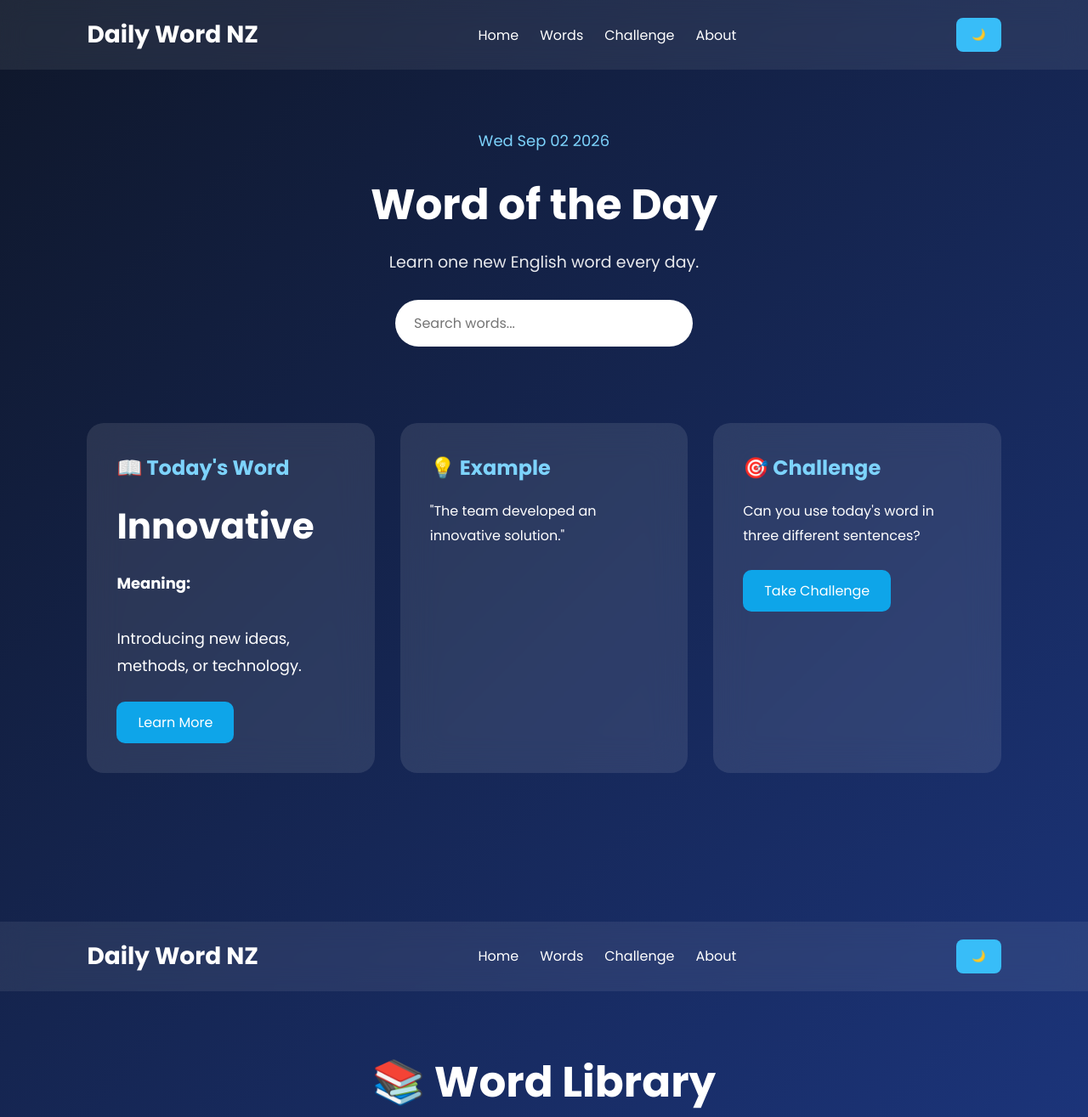
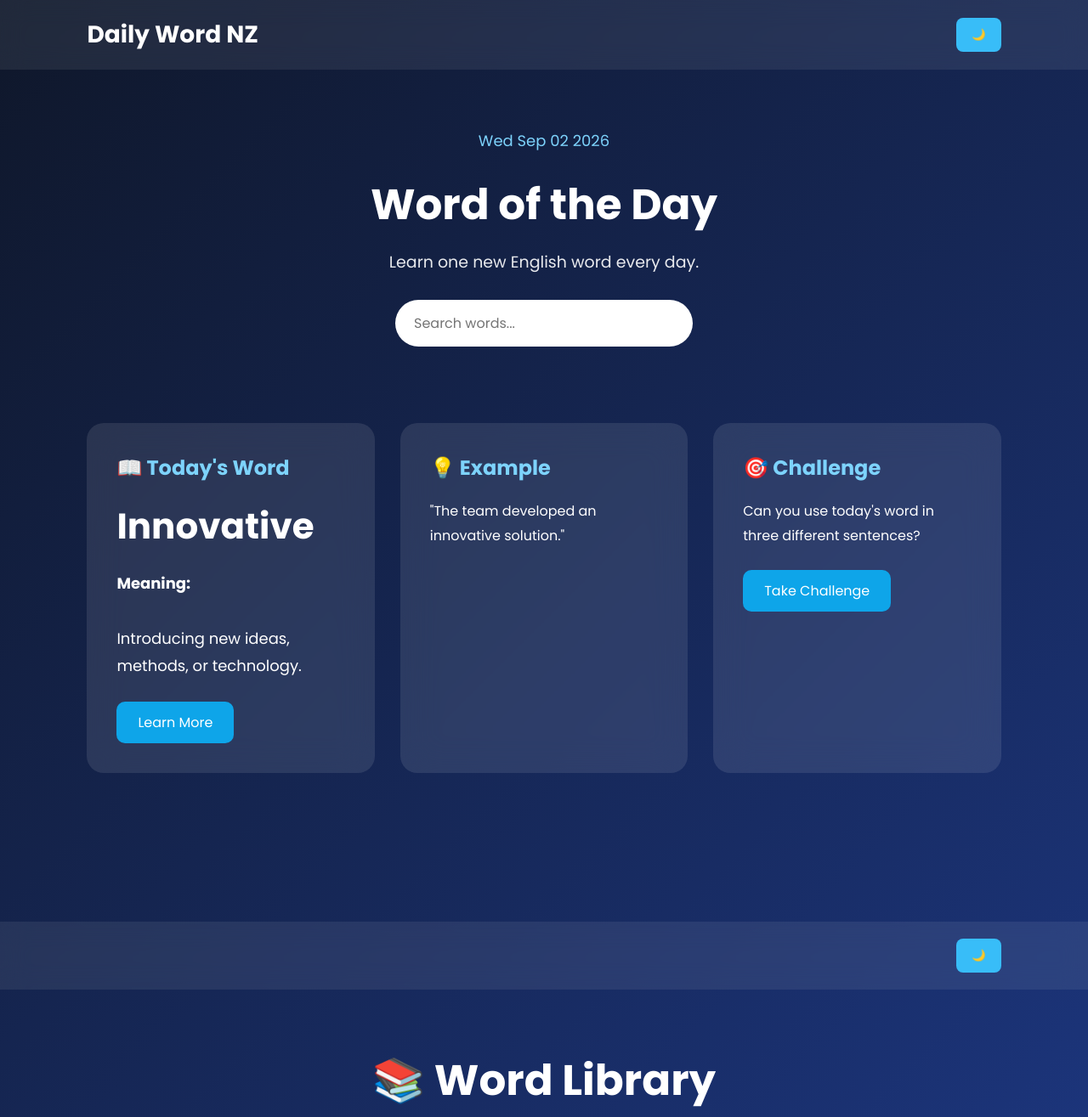
Before and after one commit to monez88/Code, a plain HTML site: page index.html in a window 1280 px wide. Shown: the top 1315 px of the page at 85% size. Drawn offline with Linux system fonts and the light colour scheme.

Commit message:
i jus deleted the Daily Word NZ from the word liberiay

```diff
--- a/index.html
+++ b/index.html
@@ -209,12 +209,7 @@
 <nav>
     <div class="logo">Daily Word NZ</div>
 
-    <ul>
-        <li><a href="index.html">Home</a></li>
-        <li><a href="words.html">Words</a></li>
-        <li><a href="challenge.html">Challenge</a></li>
-        <li><a href="about.html">About</a></li>
-    </ul>
+
 
     <button onclick="toggleTheme()">🌙</button>
 </nav>
@@ -420,7 +415,7 @@ loadTheme();
     <meta charset="UTF-8">
     <meta name="viewport" content="width=device-width, initial-scale=1.0">
 
-    <title>Words | Daily Word NZ</title>
+    <title></title>
 
     <link
         href="https://fonts.googleapis.com/css2?family=Poppins:wght@300;400;600;700&display=swap"
@@ -615,34 +610,11 @@ loadTheme();
 <nav>
 
     <div class="logo">
-        Daily Word NZ
+
     </div>
 
     <ul>
 
-        <li>
-            <a href="index.html">
-                Home
-            </a>
-        </li>
-
-        <li>
-            <a href="words.html">
-                Words
-            </a>
-        </li>
-
-        <li>
-            <a href="challenge.html">
-                Challenge
-            </a>
-        </li>
-
-        <li>
-            <a href="about.html">
-                About
-            </a>
-        </li>
 
     </ul>
 
@@ -807,8 +779,7 @@ loadTheme();
 </section>
 
 <footer>
-    © 2026 Daily Word NZ | Built by Saimone Matangi
-</footer>
+
 
 <script>
 
@@ -1184,7 +1155,7 @@ loadTheme();
 </div>
 
 <footer>
-    © 2026 Daily Word NZ | Built by Saimone Matangi
+
 </footer>
 
 <script>
```
